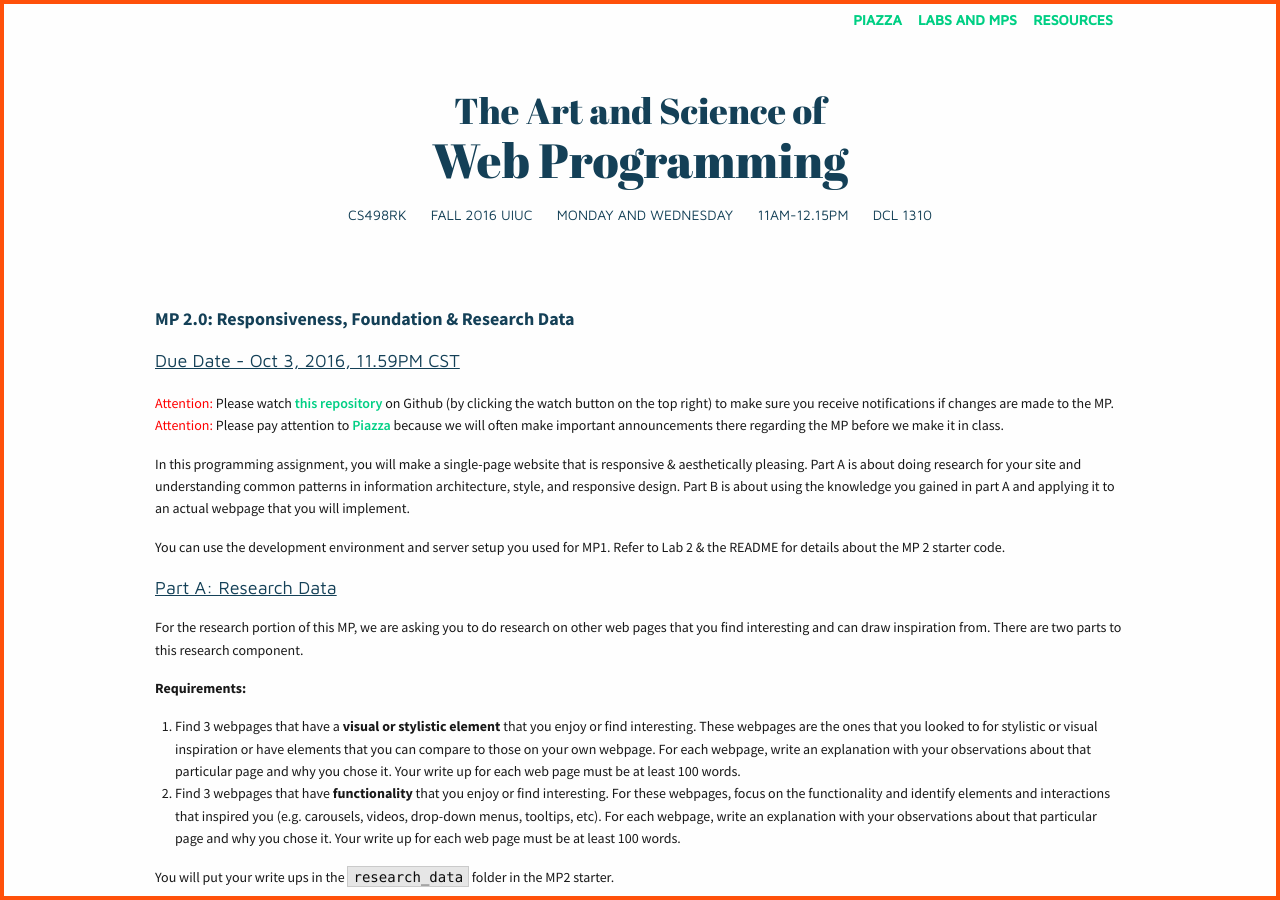
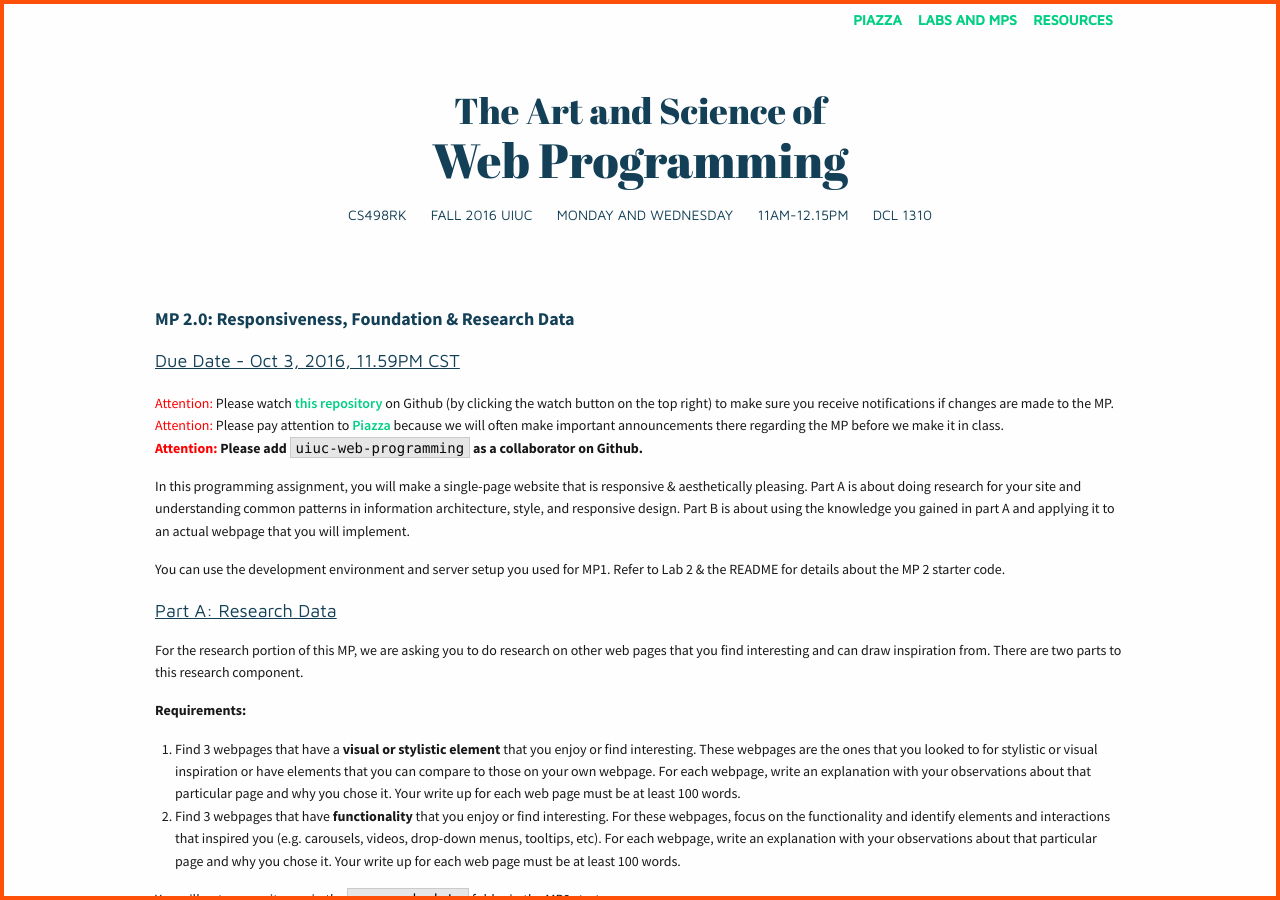
Before and after one commit to biplabdeka/fa2016, a Jekyll site: the page built from _posts/2016-9-20-MP-2.md, in a window 1280 px wide and 900 px high. Built offline with Jekyll 4.4.1, drawn with Linux system fonts in a browser that asks for light colours; nearby versions of some CDN libraries; some of the changed text lies outside the part shown.

Commit message:
add collab stuff

```diff
--- a/_posts/2016-9-20-MP-2.md
+++ b/_posts/2016-9-20-MP-2.md
@@ -7,7 +7,8 @@ due: Oct 3, 11.59PM CST
 <span class="section-heading">Due Date - Oct 3, 2016, 11.59PM CST</span>
 
 <span style="color: red"> Attention: </span> Please watch [this repository](https://github.com/uiuc-web-programming/mp2_starter) on Github (by clicking the watch button on the top right) to make sure you receive notifications if changes are made to the MP. <br>
-<span style="color: red"> Attention: </span> Please pay attention to [Piazza](https://piazza.com/class/is4r0uppzfx4q9) because we will often make important announcements there regarding the MP before we make it in class.
+<span style="color: red"> Attention: </span> Please pay attention to [Piazza](https://piazza.com/class/is4r0uppzfx4q9) because we will often make important announcements there regarding the MP before we make it in class. <br>
+<span style="color: red"> **Attention:** </span> **Please add `uiuc-web-programming` as a collaborator on Github.**
 
 In this programming assignment, you will make a single-page website that is responsive & aesthetically pleasing. Part A is about doing research for your site and understanding common patterns in information architecture, style, and responsive design. Part B is about using the knowledge you gained in part A and applying it to an actual webpage that you will implement.
 
@@ -101,3 +102,5 @@ src="./photos/skyline.jpg"
 Please be mindful of the requirements that we've listed for each of these three sections. For the research portion, please be thorough with your write ups. For the responsive design portion, please responsify your website in at least 3 clear ways and explain what they are. For the visual design section, please improve your site in at least 3 ways and state why you made the changes you did. You will have a chance to explain what you did in the supplemental Google form when it is released.
 
 Submission details: TBA
+
+<span style="color: red"> **Attention:** </span> **Please add `uiuc-web-programming` as a collaborator on Github.**
```
Also changed, not shown: _posts/2016-2-17-Lab-2.md (+5 -0 lines).
